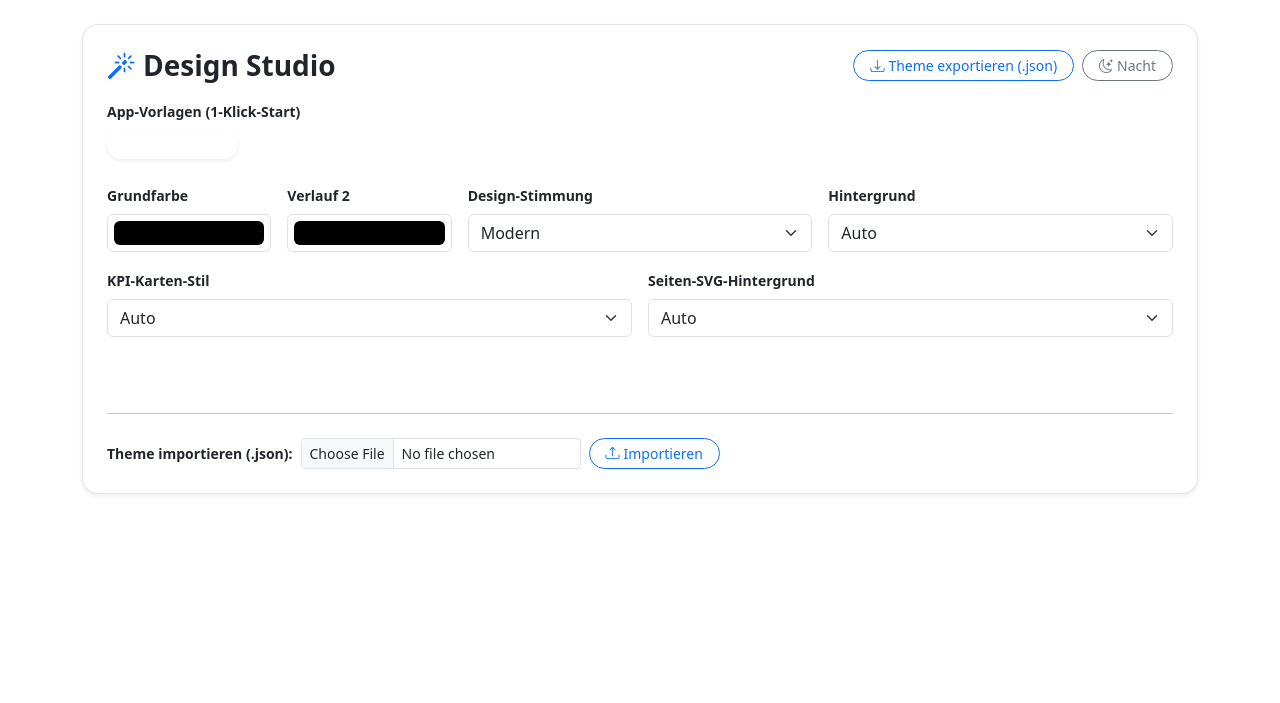
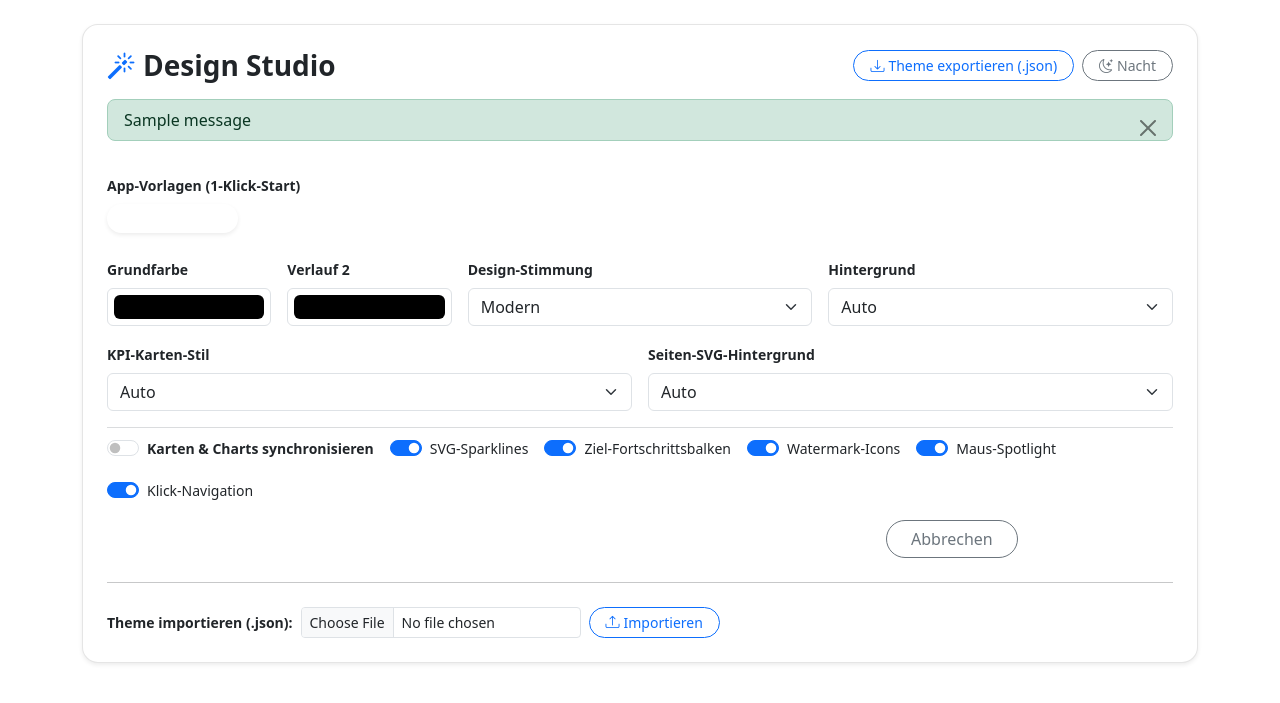
Before and after one commit to bzaiser/django-design-studio, a Django app: template design_studio/templates/design_studio/studio_page.html in a window 1280 px wide. Shown: the top 703 px of the page. Run offline with Django 3.2, Linux system fonts and the light colour scheme; the template is opened without the code that fills it: most values are stand-ins (such as "Sample title", 1, 10 or a date in 2020); one stand-in notice (Sample message) is shown.

Commit message:
fix: fix dropdown/submenu z-index, studio form sync/save, add Cancel button & messages

```diff
--- a/design_studio/templates/design_studio/studio_page.html
+++ b/design_studio/templates/design_studio/studio_page.html
@@ -20,10 +20,21 @@
                         <i class="bi bi-download me-1"></i>{% trans "Theme exportieren (.json)" %}
                     </a>
                     <a href="{% url 'design_studio:toggle_night' %}" class="btn btn-sm btn-outline-secondary rounded-pill px-3">
-                        {% if theme_palette.is_dark %}<i class="bi bi-sun-fill text-warning me-1"></i>{% trans "Tag" %}{% else %}<i class="bi bi-moon-stars me-1"></i>{% trans "Nacht" %}{% endif %}
+                        {% if theme_palette.is_dark %}<i class="bi bi-sun me-1"></i>{% trans "Tag" %}{% else %}<i class="bi bi-moon-stars me-1"></i>{% trans "Nacht" %}{% endif %}
                     </a>
                 </div>
             </div>
+
+            {% if messages %}
+            <div class="mb-3">
+                {% for message in messages %}
+                <div class="alert alert-{{ message.tags|default:'info' }} alert-dismissible fade show py-2 rounded-3" role="alert">
+                    {{ message }}
+                    <button type="button" class="btn-close" data-bs-dismiss="alert" aria-label="Close"></button>
+                </div>
+                {% endfor %}
+            </div>
+            {% endif %}
 
             <!-- Built-in App Presets -->
             <div class="mb-4">
@@ -46,6 +57,7 @@
             <form method="post" action="{% url 'design_studio:save' %}">
                 {% csrf_token %}
                 <input type="hidden" name="kpi_ext_present" value="1">
+                <input type="hidden" name="next" value="{{ back_url|default:'' }}">
                 <div class="row g-3">
                     <div class="col-6 col-md-2">
                         <label class="form-label small fw-bold">{% trans "Grundfarbe" %}</label>
@@ -78,12 +90,15 @@
                     </div>
                     <div class="col-12 col-md-4">
                         <label class="form-label small fw-bold">{% trans "Hintergrund" %}</label>
-                        <select name="theme_bg_mode" class="form-select">
-                            <option value="auto" {% if theme_studio.bg_mode == 'auto' %}selected{% endif %}>Auto</option>
-                            <option value="light" {% if theme_studio.bg_mode == 'light' %}selected{% endif %}>Immer Hell</option>
-                            <option value="dark" {% if theme_studio.bg_mode == 'dark' %}selected{% endif %}>Immer Dunkel</option>
-                            <option value="custom" {% if theme_studio.bg_mode == 'custom' %}selected{% endif %}>Eigene Farbe</option>
-                        </select>
+                        <div class="d-flex gap-2">
+                            <select name="theme_bg_mode" id="dsBgMode" class="form-select flex-grow-1" onchange="document.getElementById('dsBgCustom').style.display = this.value === 'custom' ? 'block' : 'none';">
+                                <option value="auto" {% if theme_studio.bg_mode == 'auto' %}selected{% endif %}>Auto</option>
+                                <option value="light" {% if theme_studio.bg_mode == 'light' %}selected{% endif %}>Immer Hell</option>
+                                <option value="dark" {% if theme_studio.bg_mode == 'dark' %}selected{% endif %}>Immer Dunkel</option>
+                                <option value="custom" {% if theme_studio.bg_mode == 'custom' %}selected{% endif %}>Eigene Farbe</option>
+                            </select>
+                            <input type="color" name="theme_bg_custom" id="dsBgCustom" class="form-control form-control-color" value="{{ theme_studio.bg_custom|default:'#ffffff' }}" style="width: 44px; display: {% if theme_studio.bg_mode == 'custom' %}block{% else %}none{% endif %};">
+                        </div>
                     </div>
                     <div class="col-12 col-md-6">
                         <label class="form-label small fw-bold">{% trans "KPI-Karten-Stil" %}</label>
@@ -107,8 +122,39 @@
                             <option value="none" {% if theme_studio.bg_svg_mode == 'none' %}selected{% endif %}>Aus</option>
                         </select>
                     </div>
+                    <div class="col-12">
+                        <div class="d-flex flex-wrap gap-3 pt-2 border-top border-secondary border-opacity-25">
+                            <div class="form-check form-switch">
+                                <input class="form-check-input" type="checkbox" id="dsSyncCards" name="theme_sync_cards" {% if theme_studio.sync_cards_and_charts %}checked{% endif %}>
+                                <label class="form-check-label small fw-semibold" for="dsSyncCards">{% trans "Karten & Charts synchronisieren" %}</label>
+                            </div>
+                            <div class="form-check form-switch">
+                                <input class="form-check-input" type="checkbox" id="dsSpark" name="kpi_sparklines" {% if theme_studio.kpi_sparklines %}checked{% endif %}>
+                                <label class="form-check-label small" for="dsSpark">{% trans "SVG-Sparklines" %}</label>
+                            </div>
+                            <div class="form-check form-switch">
+                                <input class="form-check-input" type="checkbox" id="dsProg" name="kpi_progress_bars" {% if theme_studio.kpi_progress_bars %}checked{% endif %}>
+                                <label class="form-check-label small" for="dsProg">{% trans "Ziel-Fortschrittsbalken" %}</label>
+                            </div>
+                            <div class="form-check form-switch">
+                                <input class="form-check-input" type="checkbox" id="dsWater" name="kpi_watermarks" {% if theme_studio.kpi_watermarks %}checked{% endif %}>
+                                <label class="form-check-label small" for="dsWater">{% trans "Watermark-Icons" %}</label>
+                            </div>
+                            <div class="form-check form-switch">
+                                <input class="form-check-input" type="checkbox" id="dsSpot" name="kpi_spotlight" {% if theme_studio.kpi_spotlight %}checked{% endif %}>
+                                <label class="form-check-label small" for="dsSpot">{% trans "Maus-Spotlight" %}</label>
+                            </div>
+                            <div class="form-check form-switch">
+                                <input class="form-check-input" type="checkbox" id="dsClick" name="kpi_click_navigation" {% if theme_studio.kpi_click_navigation %}checked{% endif %}>
+                                <label class="form-check-label small" for="dsClick">{% trans "Klick-Navigation" %}</label>
+                            </div>
+                        </div>
+                    </div>
                 </div>
-                <div class="mt-3 d-flex justify-content-end">
+                <div class="mt-3 d-flex justify-content-end gap-2">
+                    <a href="{{ back_url|default:'/' }}" class="btn btn-outline-secondary rounded-pill px-4">
+                        {% trans "Abbrechen" %}
+                    </a>
                     <button type="submit" class="btn btn-primary rounded-pill px-4 fw-bold" style="background: var(--app-gradient); border: none;">
                         <i class="bi bi-save me-1"></i>{% trans "Speichern" %}
                     </button>
--- a/design_studio/views.py
+++ b/design_studio/views.py
@@ -33,11 +33,14 @@ def studio_view(request):
         bg_custom=ts["bg_custom"],
         state_overrides=ts.get("state_overrides"),
     )
+    referer = request.META.get("HTTP_REFERER", "")
+    back_url = request.GET.get("next") or (referer if referer and request.path not in referer else "/")
     return render(request, "design_studio/studio_page.html", {
         "theme_studio": ts,
         "theme_palette": palette,
         "theme_state_overrides_json": json.dumps(ts.get("state_overrides", {})),
         "design_studio_presets": [{"key": k, **v} for k, v in APP_PRESETS.items()],
+        "back_url": back_url,
     })
 
 
```
Also changed, not shown: design_studio/static/design_studio/css/design-studio.css (+49 -1 lines), tests/test_design_studio.py (+16 -0 lines).
